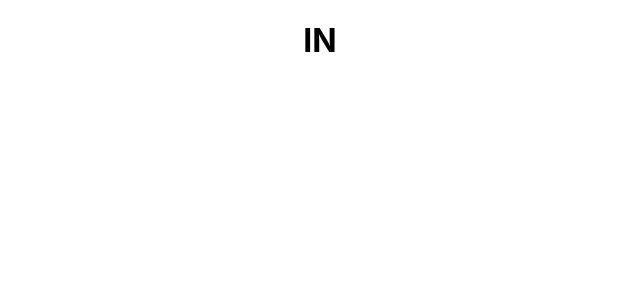
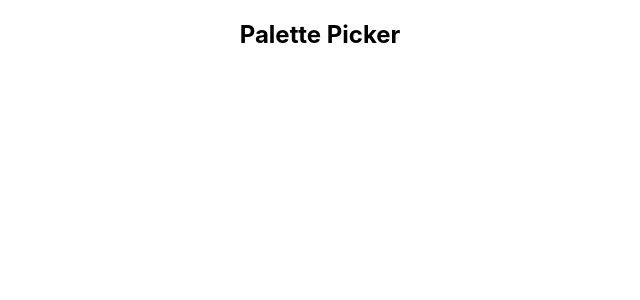
Before and after one commit to spaceplesiosaur/pallete-picker-client, a React (Create React App) app: page / in a window 1280 px wide. Shown: the top 300 px of the page, without its empty margins (320-960 px from the left). Built offline with nearby package versions, Linux system fonts and the light colour scheme.

Commit message:
Add Nav component and section for other components in App

```diff
--- a/src/Components/App/App.js
+++ b/src/Components/App/App.js
@@ -1,10 +1,15 @@
 import React from 'react';
 import './App.scss';
+
+import Nav from '../Nav/Nav';
 
 function App() {
   return (
     <main className="App">
-      <h1> IN </h1>
+       <Nav />
+       <section className='palette-info'>
+
+       </section>
     </main>
   );
 }
```
